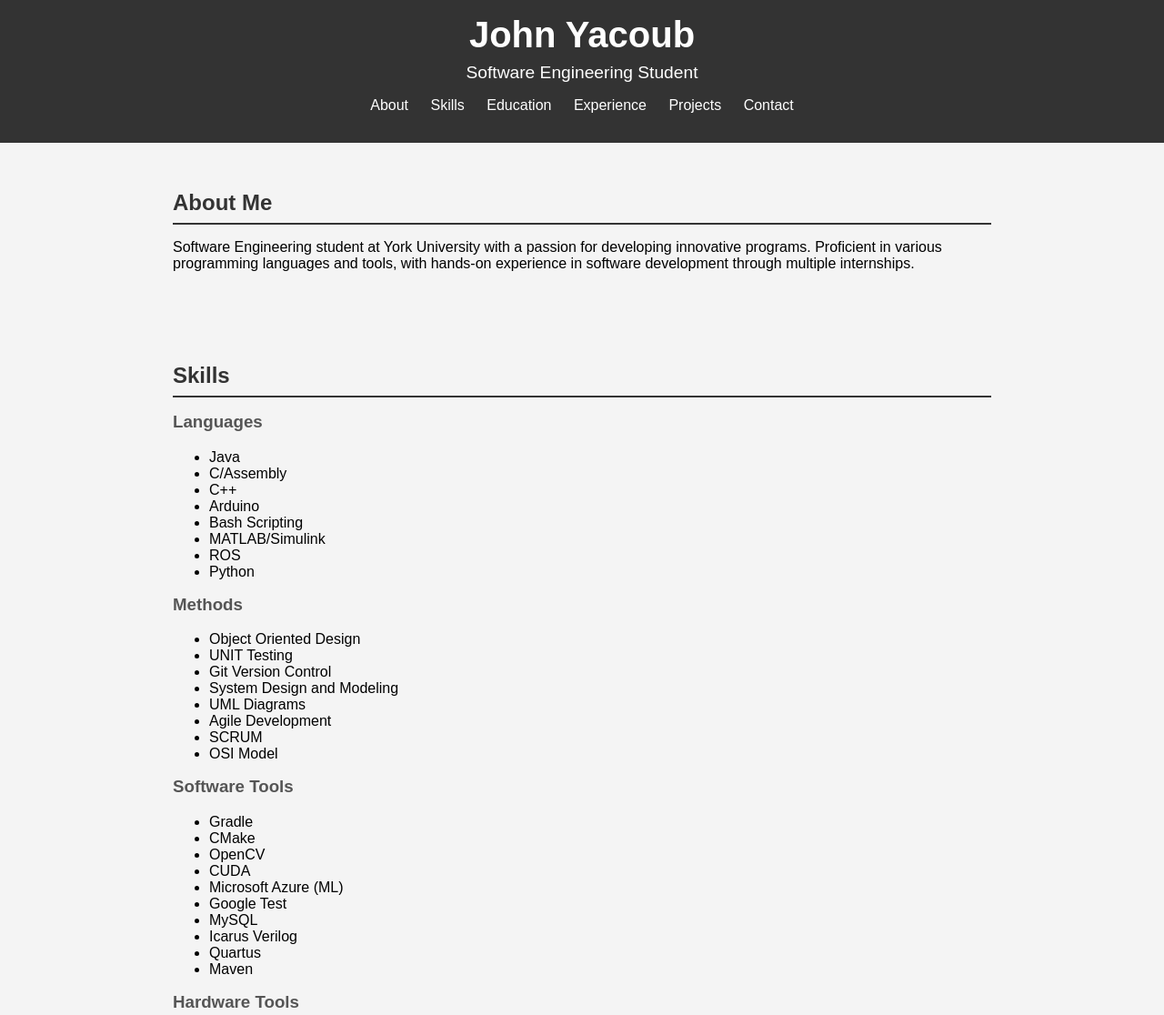
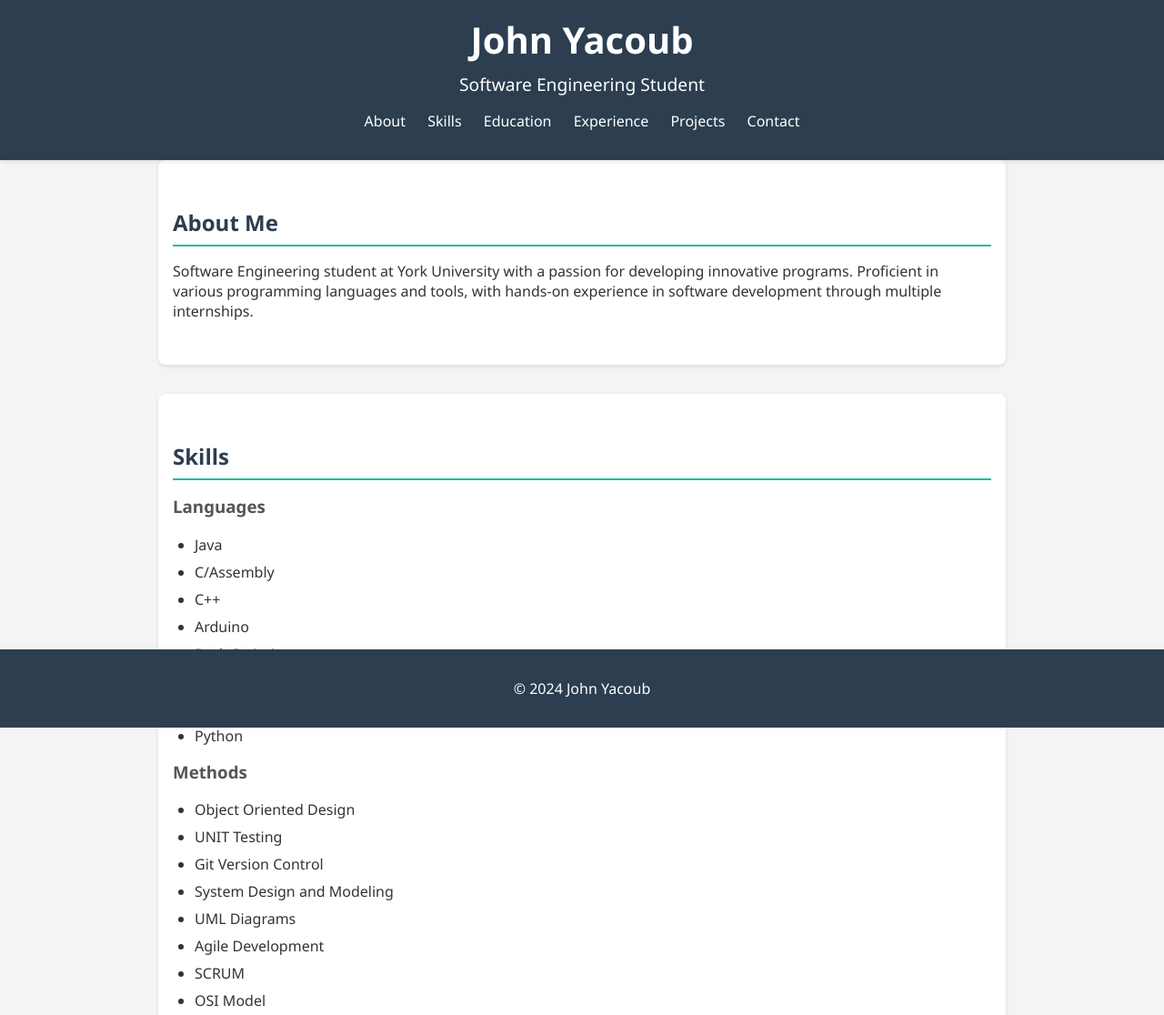
Before and after one commit to yacoub-john/yacoub-john.github.io, a plain HTML site: page index.html in a window 1280 px wide. Shown: the top 1116 px of the page at 91% size. Drawn offline with Linux system fonts and the light colour scheme.

Commit message:
Update styles.css

```diff
--- a/styles.css
+++ b/styles.css
@@ -1,26 +1,33 @@
 /* styles.css */
 body {
-    font-family: Arial, sans-serif;
+    font-family: 'Segoe UI', Tahoma, Geneva, Verdana, sans-serif;
     margin: 0;
     padding: 0;
     background-color: #f4f4f4;
+    color: #333;
 }
 
 header {
-    background-color: #333;
+    background-color: #2c3e50;
     color: #fff;
     padding: 1rem 0;
     text-align: center;
+    position: sticky;
+    top: 0;
+    z-index: 1000;
+    box-shadow: 0 2px 4px rgba(0, 0, 0, 0.1);
 }
 
 header h1 {
     margin: 0;
     font-size: 2.5rem;
+    animation: fadeIn 2s;
 }
 
 header p {
     margin: 0.5rem 0 0;
     font-size: 1.2rem;
+    animation: fadeIn 2s 0.5s;
 }
 
 nav ul {
@@ -36,17 +43,27 @@ nav ul li {
 nav ul li a {
     color: #fff;
     text-decoration: none;
+    transition: color 0.3s ease;
+}
+
+nav ul li a:hover {
+    color: #18bc9c;
 }
 
 section {
     padding: 2rem 1rem;
     max-width: 900px;
     margin: auto;
+    background-color: #fff;
+    box-shadow: 0 2px 4px rgba(0, 0, 0, 0.1);
+    margin-bottom: 2rem;
+    border-radius: 8px;
+    animation: slideIn 1s;
 }
 
 section h2 {
-    color: #333;
-    border-bottom: 2px solid #333;
+    color: #2c3e50;
+    border-bottom: 2px solid #18bc9c;
     padding-bottom: 0.5rem;
     margin-bottom: 1rem;
 }
@@ -56,9 +73,40 @@ section h3 {
     color: #555;
 }
 
+section ul {
+    padding-left: 1.5rem;
+}
+
+section ul li {
+    margin-bottom: 0.5rem;
+}
+
 footer {
     text-align: center;
     padding: 1rem 0;
-    background-color: #333;
+    background-color: #2c3e50;
     color: #fff;
+    position: fixed;
+    width: 100%;
+    bottom: 0;
 }
+
+@keyframes fadeIn {
+    from {
+        opacity: 0;
+    }
+    to {
+        opacity: 1;
+    }
+}
+
+@keyframes slideIn {
+    from {
+        transform: translateY(20px);
+        opacity: 0;
+    }
+    to {
+        transform: translateY(0);
+        opacity: 1;
+    }
+}
```
